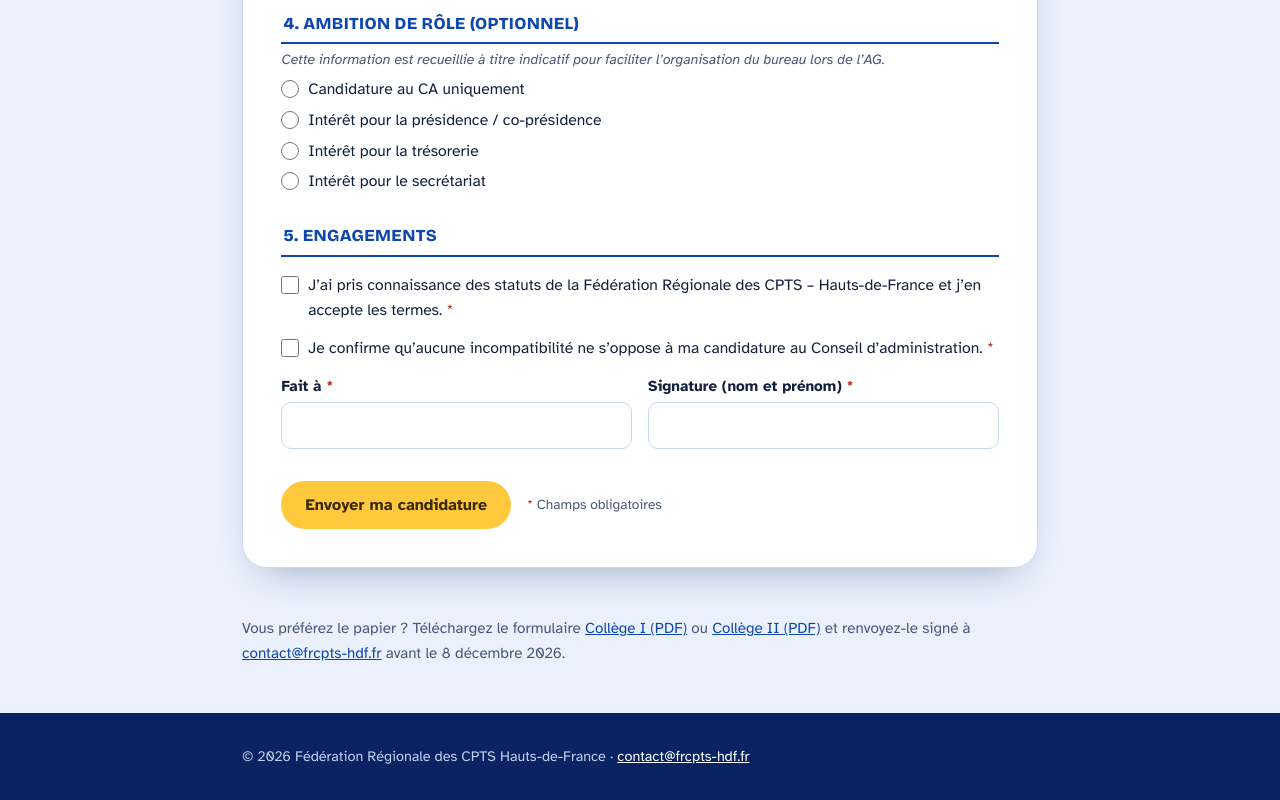
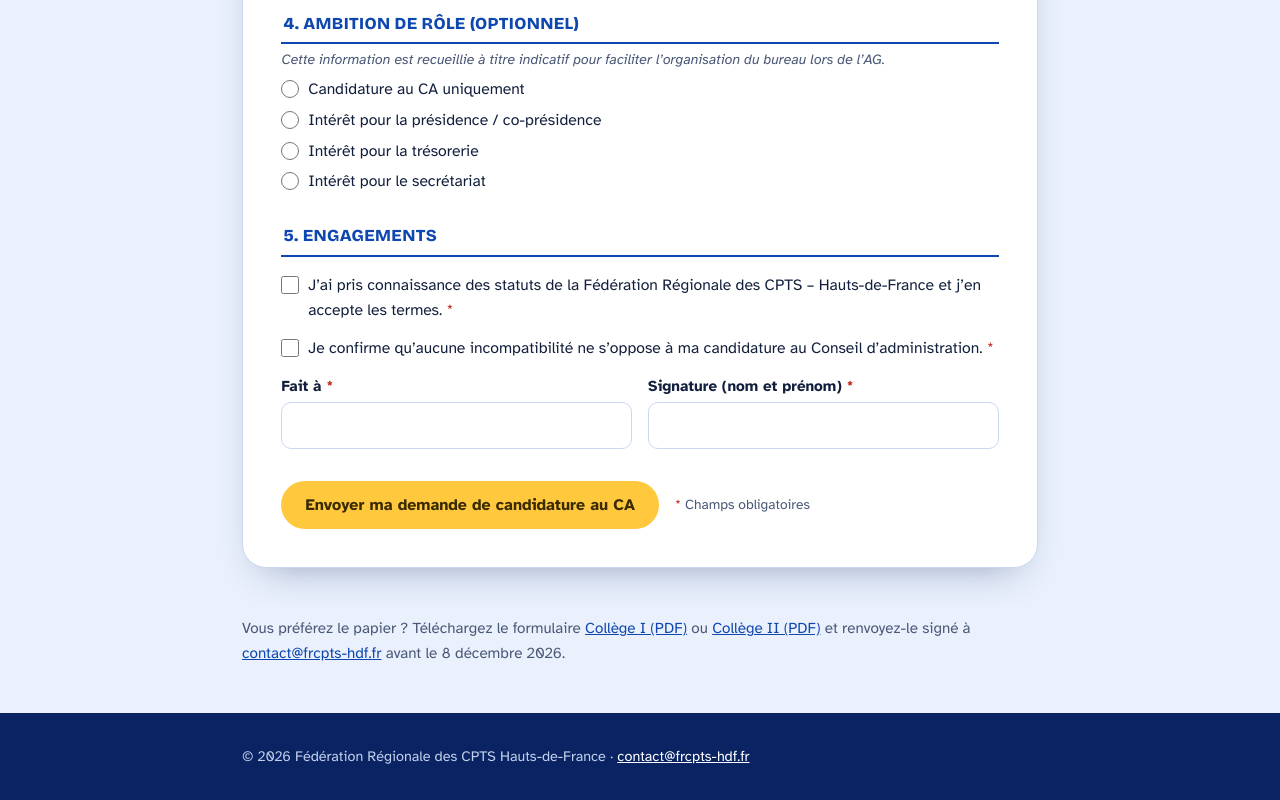
Before and after one commit to coorsante/frcptshdf, a plain HTML site: page candidature-ca.html in a window 1280 px wide. Shown: the part 2523-3323 px from the top of the page. Drawn offline with nearby package versions, Linux system fonts and the light colour scheme.

Commit message:
Boutons : Envoyer ma demande de candidature au CA

```diff
--- a/candidature-ca.html
+++ b/candidature-ca.html
@@ -235,7 +235,7 @@ footer a{color:#fff}
     </fieldset>
 
     <div class="submit-row">
-      <button class="btn" type="submit">Envoyer ma candidature</button>
+      <button class="btn" type="submit">Envoyer ma demande de candidature au CA</button>
       <span class="small"><span class="req">*</span> Champs obligatoires</span>
     </div>
     <div class="status" role="status" aria-live="polite" hidden></div>
@@ -324,7 +324,7 @@ footer a{color:#fff}
     </fieldset>
 
     <div class="submit-row">
-      <button class="btn" type="submit">Envoyer ma candidature</button>
+      <button class="btn" type="submit">Envoyer ma demande de candidature au CA</button>
       <span class="small"><span class="req">*</span> Champs obligatoires</span>
     </div>
     <div class="status" role="status" aria-live="polite" hidden></div>
@@ -385,7 +385,7 @@ footer a{color:#fff}
         .catch(function(){
           st.className='status ko'; st.hidden=false;
           st.textContent='L’envoi n’a pas abouti. Merci de réessayer, ou d’écrire à contact@frcpts-hdf.fr.';
-          btn.disabled=false; btn.textContent='Envoyer ma candidature';
+          btn.disabled=false; btn.textContent='Envoyer ma demande de candidature au CA';
         });
     });
   });
```
